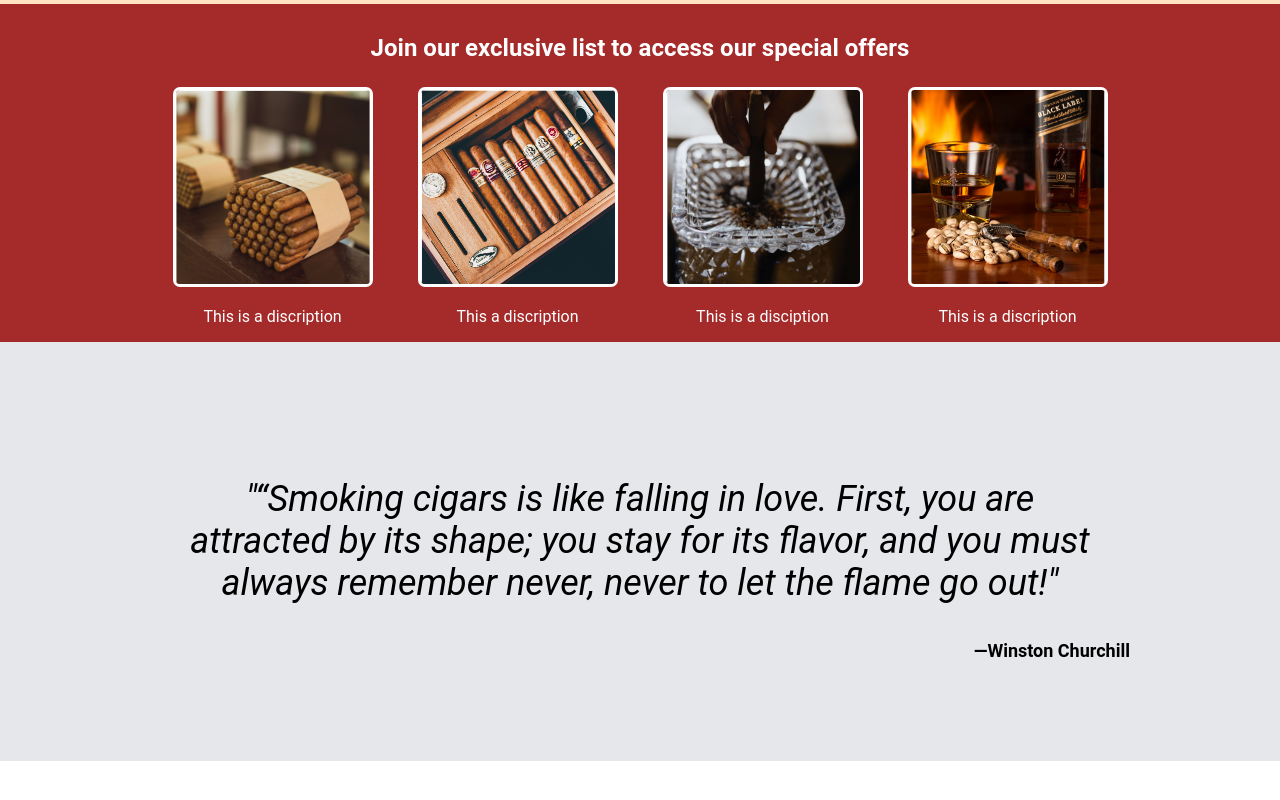
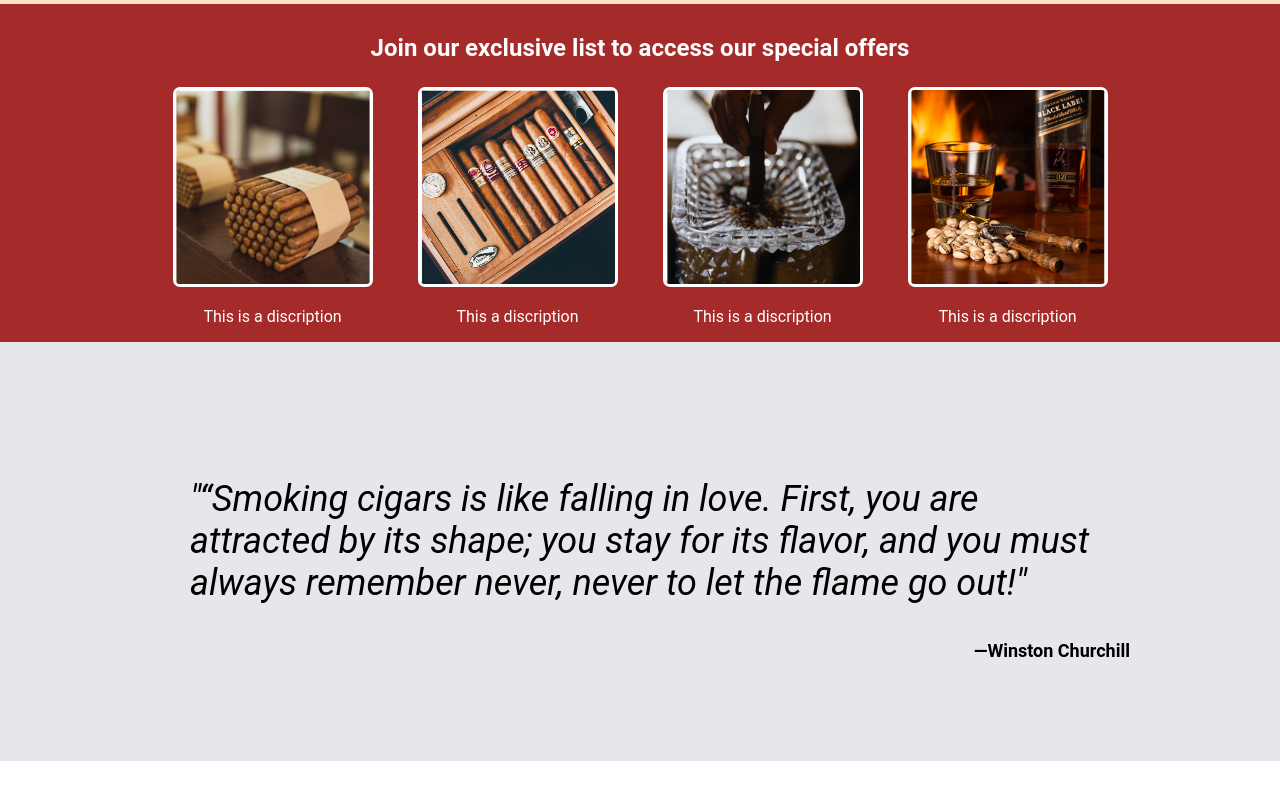
Before and after one commit to RuiMendez/Landing-Page, a plain HTML site: page index.html in a window 1280 px wide. Shown: the part 504-1304 px from the top of the page. Drawn offline with Linux system fonts and the light colour scheme.

Commit message:
typo corrected and quote text aligned

```diff
--- a/index.html
+++ b/index.html
@@ -62,7 +62,7 @@
                     <div class="small-image">
                         <img src="images/pexels-squre-compress-cottonbro-9208247.jpg" loading="lazy" alt="a cigar ash tray">
                     </div>
-                    <p>This is a disciption</p>
+                    <p>This is a discription</p>
                 </div>
 
                 <div class="card">
--- a/style.css
+++ b/style.css
@@ -145,7 +145,7 @@
 .quote p {
     font-size: 36px;
     font-style: italic;
-    text-align: center;
+    text-align: start;
 }
 
 figcaption {
```
